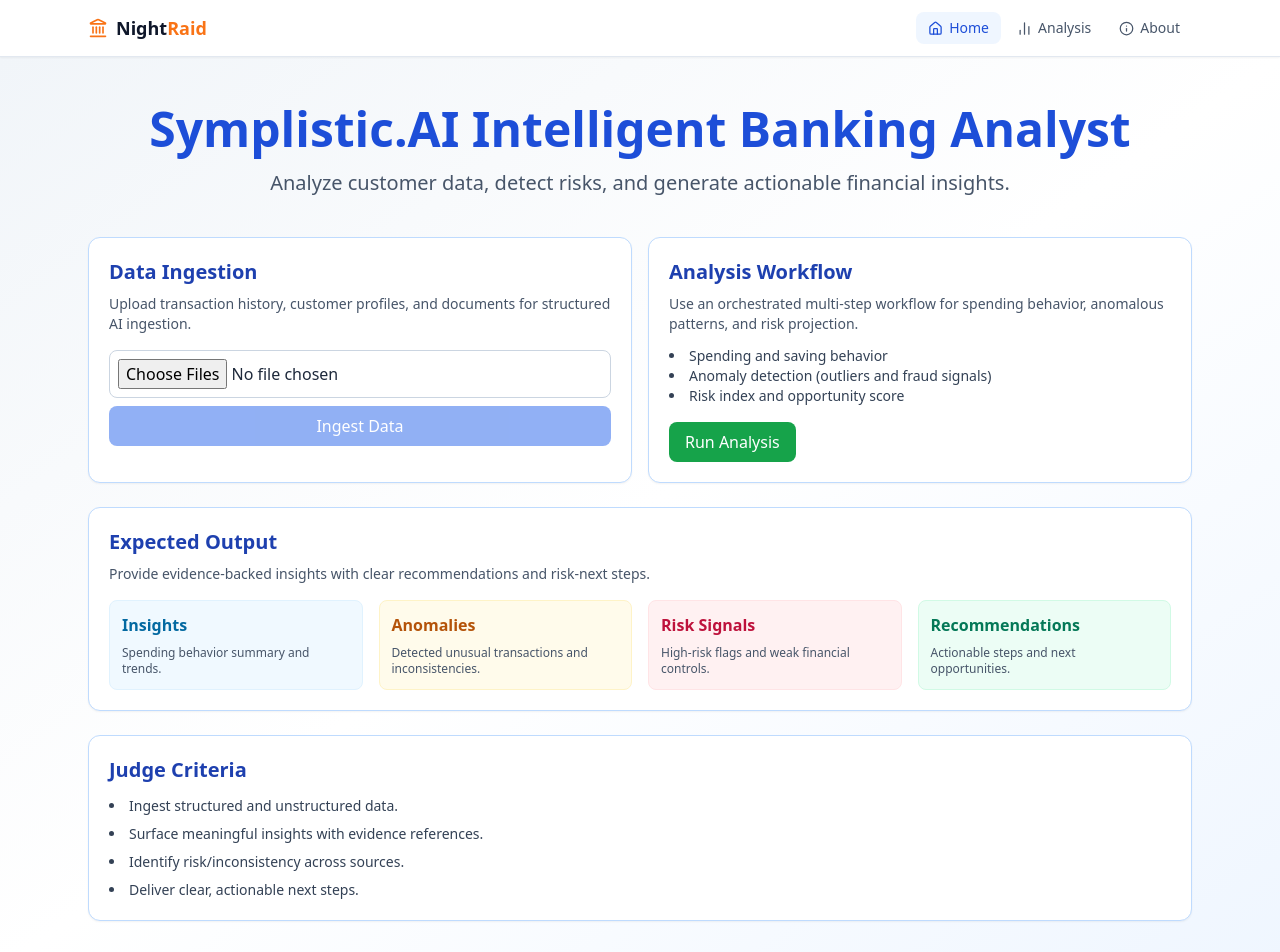
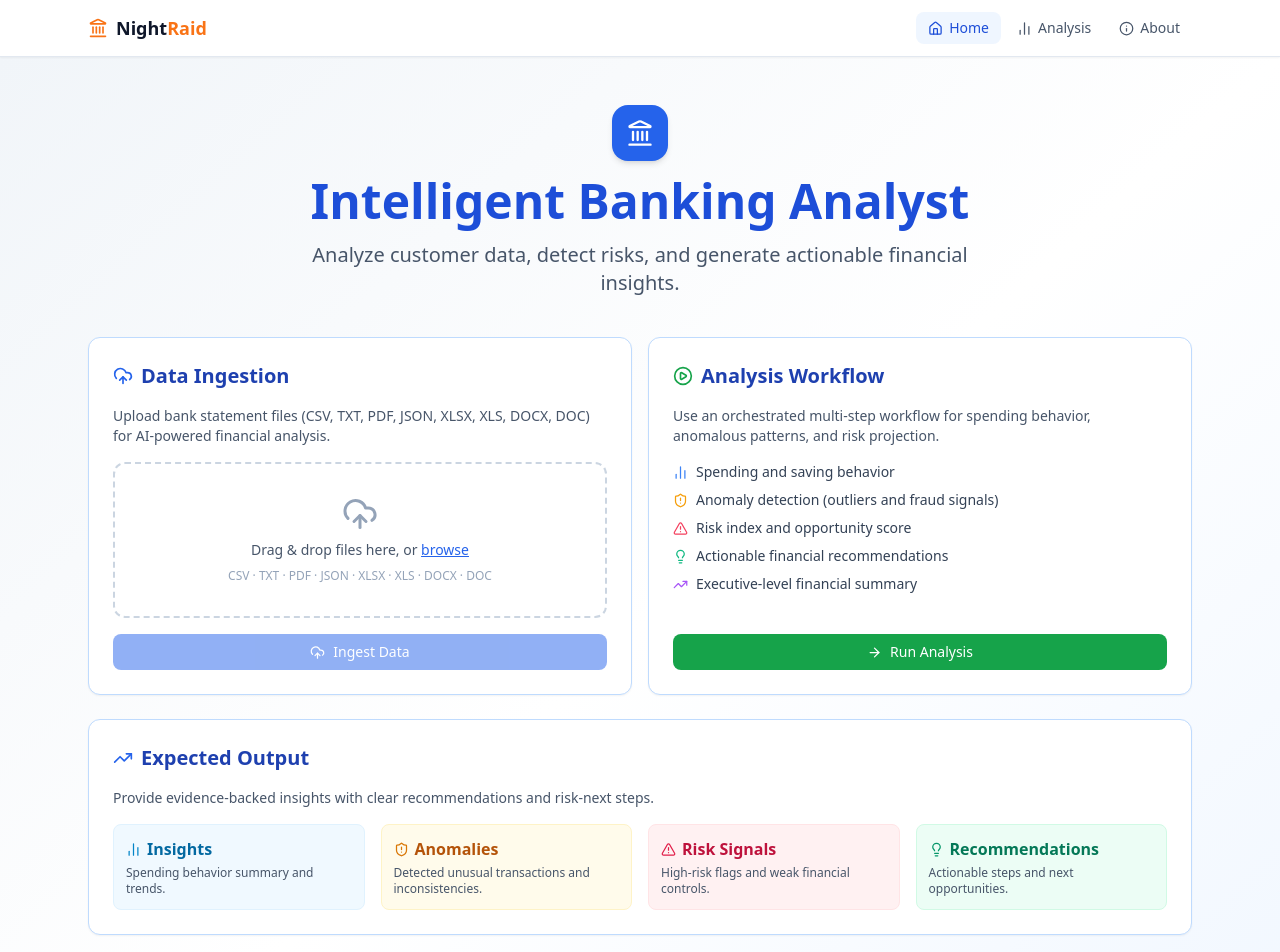
Before and after one commit to PixlGalaxy/EagleHacks-2026-NightRaid, a React (Vite) app in the folder frontend/: page / in a window 1280 px wide. Shown: the top 952 px of the page. Built offline with nearby package versions, Linux system fonts and the light colour scheme.

Commit message:
chore(frontend): Update Home page with new design and features

```diff
--- a/frontend/src/pages/Home.tsx
+++ b/frontend/src/pages/Home.tsx
@@ -1,245 +1,331 @@
 import React, { useState } from "react";
 import { useNavigate } from "react-router-dom";
+import {
+  UploadCloud,
+  File,
+  X,
+  Loader2,
+  ArrowRight,
+  BarChart2,
+  ShieldAlert,
+  AlertTriangle,
+  Lightbulb,
+  TrendingUp,
+  CheckCircle2,
+  PlayCircle,
+  Landmark,
+} from "lucide-react";
 
-// Home component: Main landing page for the Symplistic.AI Banking Analyst application
-// Handles file upload and navigation to analysis page
 const Home: React.FC = () => {
-  // Navigation hook for routing to analysis page
   const navigate = useNavigate();
+  const [selectedFiles, setSelectedFiles] = useState<File[]>([]);
+  const [isUploading, setIsUploading] = useState(false);
+  const [isDragging, setIsDragging] = useState(false);
 
-  // State for managing selected files before upload
-  const [selectedFiles, setSelectedFiles] = useState<File[]>([]);
-
-  // State for tracking upload progress and disabling UI during upload
-  const [isUploading, setIsUploading] = useState(false);
-
-  // Handle file selection from input element
-  // Filters to only accept PNG and PDF files
-  const handleFileChange = (event: React.ChangeEvent<HTMLInputElement>) => {
-    const files = Array.from(event.target.files || []);
-    const validFiles = files.filter(file => file.type === "image/png" || file.type === "application/pdf");
-    setSelectedFiles(validFiles);
+  const processFiles = (files: FileList | File[]) => {
+    const arr = Array.from(files);
+    const valid = arr.filter((file) => {
+      const t = file.type;
+      const n = file.name.toLowerCase();
+      return (
+        t === "text/plain" ||
+        t === "text/csv" ||
+        t === "application/pdf" ||
+        t === "application/json" ||
+        t === "application/vnd.openxmlformats-officedocument.spreadsheetml.sheet" ||
+        t === "application/vnd.ms-excel" ||
+        t === "application/vnd.openxmlformats-officedocument.wordprocessingml.document" ||
+        t === "application/msword" ||
+        n.endsWith(".csv") || n.endsWith(".txt") || n.endsWith(".json") ||
+        n.endsWith(".pdf") || n.endsWith(".xlsx") || n.endsWith(".xls") ||
+        n.endsWith(".docx") || n.endsWith(".doc")
+      );
+    });
+    setSelectedFiles((prev) => {
+      const names = new Set(prev.map((f) => f.name));
+      return [...prev, ...valid.filter((f) => !names.has(f.name))];
+    });
   };
 
-  // Handle file upload to backend server
-  // Sends files as FormData to /main/upload endpoint
+  const handleFileChange = (e: React.ChangeEvent<HTMLInputElement>) => {
+    if (e.target.files) processFiles(e.target.files);
+    e.target.value = "";
+  };
+
+  const handleDrop = (e: React.DragEvent) => {
+    e.preventDefault();
+    setIsDragging(false);
+    if (e.dataTransfer.files) processFiles(e.dataTransfer.files);
+  };
+
+  const removeFile = (name: string) =>
+    setSelectedFiles((prev) => prev.filter((f) => f.name !== name));
+
   const handleUpload = async () => {
-    // Validate that files are selected before attempting upload
-    if (selectedFiles.length === 0) {
-      alert("Select at least one file before uploading.");
-      return;
-    }
-
-    // Set uploading state to show progress and disable interactions
+    if (selectedFiles.length === 0) return;
     setIsUploading(true);
 
-    // Prepare FormData for multipart file upload
     const formData = new FormData();
-    selectedFiles.forEach((file, index) => {
-      formData.append(`file${index}`, file);
-    });
+    selectedFiles.forEach((file, idx) => formData.append(`file${idx}`, file));
 
     try {
-      // Send POST request to backend upload endpoint
       const res = await fetch("http://localhost:5000/main/upload", {
         method: "POST",
         body: formData,
       });
 
       if (res.ok) {
-        // Upload successful - show confirmation and save file metadata
-        alert("Files uploaded successfully!");
-
-        // Extract file metadata for persistence (name, type, size)
-        const savedFiles = selectedFiles.map(file => ({
-          name: file.name,
-          type: file.type,
-          size: file.size,
+        const savedFiles = selectedFiles.map((f) => ({
+          name: f.name,
+          type: f.type,
+          size: f.size,
         }));
-
-        // Store uploaded file metadata in localStorage for analysis page access
         localStorage.setItem("uploadedFiles", JSON.stringify(savedFiles));
-
-        // Clear selected files from state after successful upload
         setSelectedFiles([]);
       } else {
-        // Handle upload failure with user notification
         alert("Upload failed. Please try again.");
       }
-    } catch (error) {
-      // Handle network or other errors during upload
-      console.error("Upload error:", error);
+    } catch (err) {
+      console.error("Upload error:", err);
       alert("An error occurred during upload.");
     } finally {
-      // Always reset uploading state regardless of success/failure
       setIsUploading(false);
     }
   };
 
+  const handleRunAnalysis = () => {
+    const stored = localStorage.getItem("uploadedFiles");
+    type FileMeta = { name: string; type: string; size: number };
+    let filesForAnalysis: FileMeta[] = [];
+
+    if (stored) {
+      try { filesForAnalysis = JSON.parse(stored) as FileMeta[]; } catch { /* ignore */ }
+    }
+    if (filesForAnalysis.length === 0 && selectedFiles.length > 0) {
+      filesForAnalysis = selectedFiles.map((f) => ({ name: f.name, type: f.type, size: f.size }));
+    }
+    if (filesForAnalysis.length === 0) {
+      alert("Upload files first, then run analysis.");
+      return;
+    }
+    navigate("/analysis", { state: { files: filesForAnalysis } });
+  };
+
   return (
     <>
-      {/* Page metadata for SEO and browser tab */}
       <title>Symplistic.AI Banking Analyst</title>
       <meta
         name="description"
         content="Intelligent Banking Analyst demo UI with ingest, insights, risk signals, and recommendations."
       />
 
-      {/* Main page container with gradient background */}
       <div className="min-h-screen bg-gradient-to-br from-slate-100 via-white to-blue-50 text-slate-800">
         <div className="max-w-6xl mx-auto px-6 py-12">
-          {/* Page header with title and description */}
+
+          {/* Header */}
           <header className="mb-10 text-center">
+            <div className="inline-flex items-center justify-center w-14 h-14 rounded-2xl bg-blue-600 mb-4 shadow-md">
+              <Landmark size={28} className="text-white" />
+            </div>
             <h1 className="text-4xl sm:text-5xl font-extrabold text-blue-700">
-              Symplistic.AI Intelligent Banking Analyst
+              Intelligent Banking Analyst
             </h1>
-            <p className="mt-4 text-lg sm:text-xl text-slate-600">
+            <p className="mt-4 text-lg sm:text-xl text-slate-600 max-w-2xl mx-auto">
               Analyze customer data, detect risks, and generate actionable financial insights.
             </p>
           </header>
 
-          {/* Main content sections */}
           <section className="space-y-6">
-            {/* Two-column grid for main features */}
             <div className="grid gap-4 md:grid-cols-2">
-              {/* Data Ingestion section - handles file upload */}
-              <article className="p-5 border border-blue-200 rounded-xl bg-white shadow-sm">
+
+              {/* Data Ingestion */}
+              <article className="p-6 border border-blue-200 rounded-xl bg-white shadow-sm flex flex-col gap-4">
+                <div className="flex items-center gap-2">
+                  <UploadCloud size={20} className="text-blue-600" />
                   <h2 className="text-xl font-semibold text-blue-800">Data Ingestion</h2>
-                <p className="mt-2 text-sm text-slate-600">
-                  Upload transaction history, customer profiles, and documents for structured AI ingestion.
+                </div>
+                <p className="text-sm text-slate-600">
+                  Upload bank statement files (CSV, TXT, PDF, JSON, XLSX, XLS, DOCX, DOC) for AI-powered financial analysis.
                 </p>
-                <div className="mt-4 flex flex-col gap-2">
-                  {/* File input for selecting PNG/PDF files */}
+
+                {/* Drop zone */}
+                <label
+                  htmlFor="file-input"
+                  className={`flex flex-col items-center justify-center gap-2 border-2 border-dashed rounded-xl p-8 cursor-pointer transition ${
+                    isDragging
+                      ? "border-blue-400 bg-blue-50"
+                      : "border-slate-300 hover:border-blue-400 hover:bg-slate-50"
+                  }`}
+                  onDragOver={(e) => { e.preventDefault(); setIsDragging(true); }}
+                  onDragLeave={() => setIsDragging(false)}
+                  onDrop={handleDrop}
+                >
+                  <UploadCloud
+                    size={36}
+                    className={isDragging ? "text-blue-500" : "text-slate-400"}
+                  />
+                  <span className="text-sm font-medium text-slate-600">
+                    Drag & drop files here, or{" "}
+                    <span className="text-blue-600 underline">browse</span>
+                  </span>
+                  <span className="text-xs text-slate-400">
+                    CSV · TXT · PDF · JSON · XLSX · XLS · DOCX · DOC
+                  </span>
                   <input
+                    id="file-input"
                     type="file"
-                    accept=".png,.pdf"
+                    accept=".csv,.txt,.pdf,.json,.xlsx,.xls,.docx,.doc"
                     multiple
                     onChange={handleFileChange}
-                    className="w-full p-2 border border-slate-300 rounded-lg"
+                    className="hidden"
                   />
+                </label>
 
-                  {/* Upload button - triggers file upload to backend */}
+                {/* Selected files list */}
+                {selectedFiles.length > 0 && (
+                  <ul className="space-y-2">
+                    {selectedFiles.map((file) => (
+                      <li
+                        key={file.name}
+                        className="flex items-center gap-2 px-3 py-2 bg-slate-50 rounded-lg border border-slate-200"
+                      >
+                        <File size={15} className="text-blue-500 shrink-0" />
+                        <span className="text-sm font-medium text-slate-700 truncate flex-1">
+                          {file.name}
+                        </span>
+                        <span className="text-xs text-slate-400 shrink-0">
+                          {(file.size / 1024).toFixed(1)} KB
+                        </span>
                         <button
-                    className="px-4 py-2 bg-blue-600 text-white rounded-lg hover:bg-blue-700 transition disabled:opacity-50 disabled:cursor-not-allowed"
+                          onClick={() => removeFile(file.name)}
+                          className="text-slate-400 hover:text-red-500 transition shrink-0"
+                        >
+                          <X size={14} />
+                        </button>
+                      </li>
+                    ))}
+                  </ul>
+                )}
+
+                <button
+                  className="flex items-center justify-center gap-2 px-4 py-2 bg-blue-600 text-white rounded-lg hover:bg-blue-700 transition disabled:opacity-50 disabled:cursor-not-allowed font-medium text-sm"
                   onClick={handleUpload}
                   disabled={selectedFiles.length === 0 || isUploading}
                 >
-                    {isUploading ? "Uploading..." : "Ingest Data"}
+                  {isUploading ? (
+                    <>
+                      <Loader2 size={15} className="animate-spin" />
+                      Uploading…
+                    </>
+                  ) : (
+                    <>
+                      <UploadCloud size={15} />
+                      Ingest Data
+                    </>
+                  )}
                 </button>
-
-                  {/* Display selected files with previews */}
-                  {selectedFiles.length > 0 && (
-                    <div className="mt-4">
-                      <p className="text-sm text-slate-500">Uploaded Files:</p>
-                      <ul className="mt-2 space-y-2">
-                        {selectedFiles.map((file, index) => (
-                          <li key={index} className="flex items-center gap-2">
-                            <span className="text-sm">{file.name} ({file.type})</span>
-                            {/* Show image preview for PNG files */}
-                            {file.type === "image/png" && (
-                              <img
-                                src={URL.createObjectURL(file)}
-                                alt={`Preview of ${file.name}`}
-                                className="max-h-20 rounded border border-slate-200"
-                              />
-                            )}
-                          </li>
-                        ))}
-                      </ul>
-                    </div>
-                  )}
-                </div>
               </article>
 
-              {/* Analysis Workflow section - navigation to analysis page */}
-              <article className="p-5 border border-blue-200 rounded-xl bg-white shadow-sm">
+              {/* Analysis Workflow */}
+              <article className="p-6 border border-blue-200 rounded-xl bg-white shadow-sm flex flex-col gap-4">
+                <div className="flex items-center gap-2">
+                  <PlayCircle size={20} className="text-green-600" />
                   <h2 className="text-xl font-semibold text-blue-800">Analysis Workflow</h2>
-                <p className="mt-2 text-sm text-slate-600">
+                </div>
+                <p className="text-sm text-slate-600">
                   Use an orchestrated multi-step workflow for spending behavior, anomalous patterns, and risk projection.
                 </p>
-                <ul className="mt-3 list-disc list-inside text-sm text-slate-700">
-                  <li>Spending and saving behavior</li>
-                  <li>Anomaly detection (outliers and fraud signals)</li>
-                  <li>Risk index and opportunity score</li>
+                <ul className="space-y-2 text-sm text-slate-700">
+                  <li className="flex items-center gap-2">
+                    <BarChart2 size={15} className="text-blue-500 shrink-0" />
+                    Spending and saving behavior
+                  </li>
+                  <li className="flex items-center gap-2">
+                    <ShieldAlert size={15} className="text-amber-500 shrink-0" />
+                    Anomaly detection (outliers and fraud signals)
+                  </li>
+                  <li className="flex items-center gap-2">
+                    <AlertTriangle size={15} className="text-rose-500 shrink-0" />
+                    Risk index and opportunity score
+                  </li>
+                  <li className="flex items-center gap-2">
+                    <Lightbulb size={15} className="text-emerald-500 shrink-0" />
+                    Actionable financial recommendations
+                  </li>
+                  <li className="flex items-center gap-2">
+                    <TrendingUp size={15} className="text-purple-500 shrink-0" />
+                    Executive-level financial summary
+                  </li>
                 </ul>
-
-                {/* Run Analysis button - navigates to analysis page with uploaded files */}
                 <button
-                  className="mt-4 px-4 py-2 bg-green-600 text-white rounded-lg hover:bg-green-700 transition"
-                  onClick={() => {
-                    // Check for uploaded files in localStorage or current selection
-                    const stored = localStorage.getItem("uploadedFiles");
-                    type FileMeta = { name: string; type: string; size: number };
-                    let filesForAnalysis: FileMeta[] = [];
-
-                    if (stored) {
-                      try {
-                        filesForAnalysis = JSON.parse(stored) as FileMeta[];
-                      } catch {
-                        filesForAnalysis = [];
-                      }
-                    }
-
-                    // Fallback to current selected files if no stored files
-                    if (filesForAnalysis.length === 0 && selectedFiles.length > 0) {
-                      filesForAnalysis = selectedFiles.map(file => ({
-                        name: file.name,
-                        type: file.type,
-                        size: file.size,
-                      }));
-                    }
-
-                    // Require files before allowing analysis
-                    if (filesForAnalysis.length === 0) {
-                      alert("Upload files first, then run analysis.");
-                      return;
-                    }
-
-                    // Navigate to analysis page with file metadata
-                    navigate("/analysis", { state: { files: filesForAnalysis } });
-                  }}
+                  className="mt-auto flex items-center justify-center gap-2 px-4 py-2 bg-green-600 text-white rounded-lg hover:bg-green-700 transition font-medium text-sm"
+                  onClick={handleRunAnalysis}
                 >
+                  <ArrowRight size={15} />
                   Run Analysis
                 </button>
               </article>
             </div>
 
-            {/* Expected Output section - shows what analysis will provide */}
-            <article className="p-5 border border-blue-200 rounded-xl bg-white shadow-sm">
+            {/* Expected Output */}
+            <article className="p-6 border border-blue-200 rounded-xl bg-white shadow-sm">
+              <div className="flex items-center gap-2 mb-4">
+                <TrendingUp size={20} className="text-blue-600" />
                 <h2 className="text-xl font-semibold text-blue-800">Expected Output</h2>
-              <p className="mt-2 text-sm text-slate-600">
+              </div>
+              <p className="text-sm text-slate-600 mb-4">
                 Provide evidence-backed insights with clear recommendations and risk-next steps.
               </p>
-
-              {/* Grid of output categories */}
-              <div className="mt-4 grid gap-4 md:grid-cols-2 lg:grid-cols-4">
-                <div className="p-3 rounded-lg bg-sky-50 border border-sky-100">
+              <div className="grid gap-4 md:grid-cols-2 lg:grid-cols-4">
+                <div className="p-3 rounded-lg bg-sky-50 border border-sky-100 flex flex-col gap-1">
+                  <div className="flex items-center gap-1.5">
+                    <BarChart2 size={15} className="text-sky-600" />
                     <h3 className="font-semibold text-sky-700">Insights</h3>
-                  <p className="text-xs text-slate-600 mt-2">Spending behavior summary and trends.</p>
                   </div>
-                <div className="p-3 rounded-lg bg-amber-50 border border-amber-100">
+                  <p className="text-xs text-slate-600">Spending behavior summary and trends.</p>
+                </div>
+                <div className="p-3 rounded-lg bg-amber-50 border border-amber-100 flex flex-col gap-1">
+                  <div className="flex items-center gap-1.5">
+                    <ShieldAlert size={15} className="text-amber-600" />
                     <h3 className="font-semibold text-amber-700">Anomalies</h3>
-                  <p className="text-xs text-slate-600 mt-2">Detected unusual transactions and inconsistencies.</p>
                   </div>
-                <div className="p-3 rounded-lg bg-rose-50 border border-rose-100">
+                  <p className="text-xs text-slate-600">Detected unusual transactions and inconsistencies.</p>
+                </div>
+                <div className="p-3 rounded-lg bg-rose-50 border border-rose-100 flex flex-col gap-1">
+                  <div className="flex items-center gap-1.5">
+                    <AlertTriangle size={15} className="text-rose-600" />
                     <h3 className="font-semibold text-rose-700">Risk Signals</h3>
-                  <p className="text-xs text-slate-600 mt-2">High-risk flags and weak financial controls.</p>
                   </div>
-                <div className="p-3 rounded-lg bg-emerald-50 border border-emerald-100">
+                  <p className="text-xs text-slate-600">High-risk flags and weak financial controls.</p>
+                </div>
+                <div className="p-3 rounded-lg bg-emerald-50 border border-emerald-100 flex flex-col gap-1">
+                  <div className="flex items-center gap-1.5">
+                    <Lightbulb size={15} className="text-emerald-600" />
                     <h3 className="font-semibold text-emerald-700">Recommendations</h3>
-                  <p className="text-xs text-slate-600 mt-2">Actionable steps and next opportunities.</p>
+                  </div>
+                  <p className="text-xs text-slate-600">Actionable steps and next opportunities.</p>
                 </div>
               </div>
             </article>
 
-            {/* Judge Criteria section - evaluation requirements */}
-            <article className="p-5 border border-blue-200 rounded-xl bg-white shadow-sm">
+            {/* Judge Criteria */}
+            <article className="p-6 border border-blue-200 rounded-xl bg-white shadow-sm">
+              <div className="flex items-center gap-2 mb-3">
+                <CheckCircle2 size={20} className="text-blue-600" />
                 <h2 className="text-xl font-semibold text-blue-800">Judge Criteria</h2>
-              <ul className="mt-3 space-y-2 text-sm text-slate-700 list-disc list-inside">
-                <li>Ingest structured and unstructured data.</li>
-                <li>Surface meaningful insights with evidence references.</li>
-                <li>Identify risk/inconsistency across sources.</li>
-                <li>Deliver clear, actionable next steps.</li>
+              </div>
+              <ul className="space-y-2 text-sm text-slate-700">
+                {[
+                  "Ingest structured and unstructured data.",
+                  "Surface meaningful insights with evidence references.",
+                  "Identify risk and inconsistency across sources.",
+                  "Deliver clear, actionable next steps.",
+                ].map((item) => (
+                  <li key={item} className="flex items-start gap-2">
+                    <CheckCircle2 size={14} className="text-emerald-500 mt-0.5 shrink-0" />
+                    {item}
+                  </li>
+                ))}
               </ul>
             </article>
           </section>
@@ -248,4 +334,5 @@
     </>
   );
 };
+
 export default Home;
```
Lines whose indentation alone changed are shown as unchanged.
